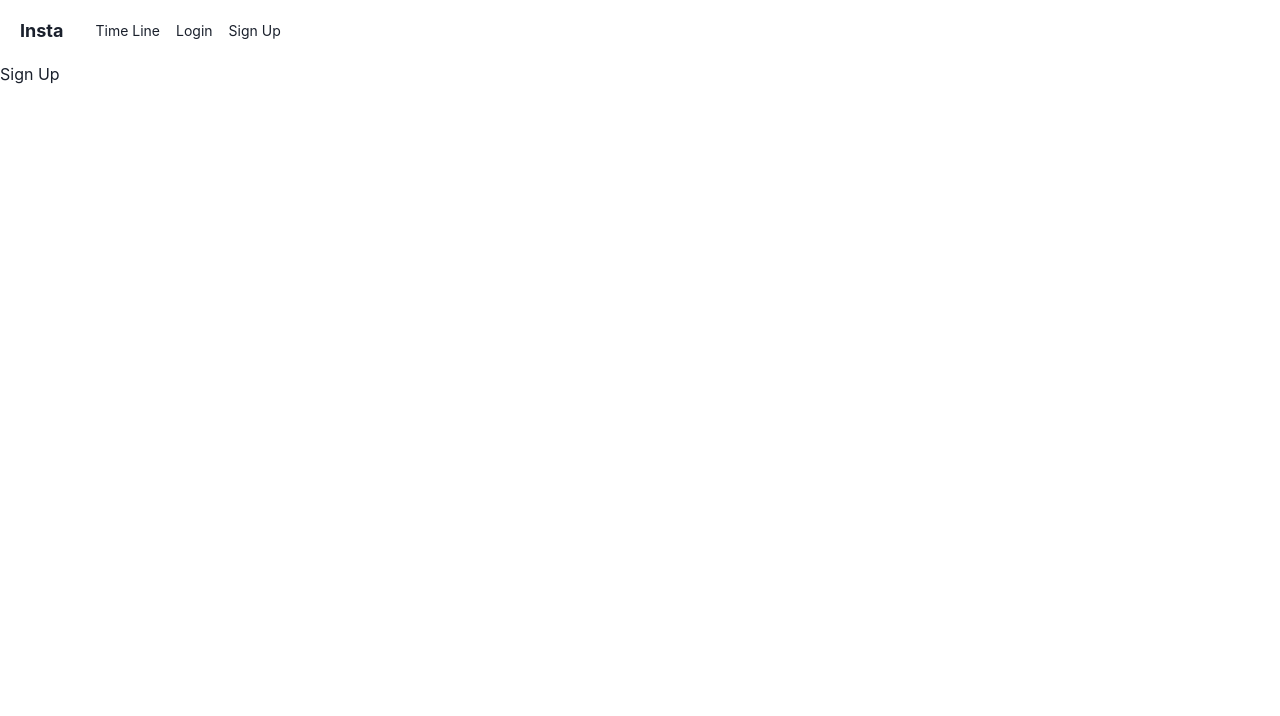
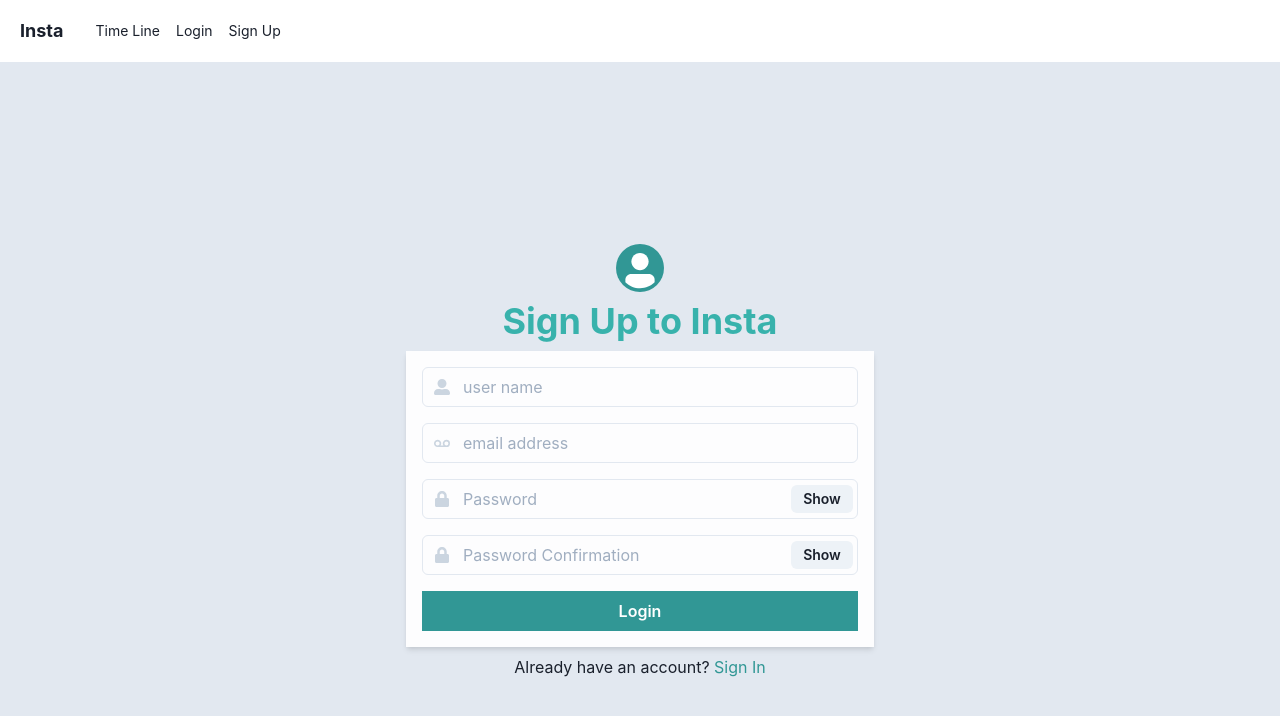
Before and after one commit to koteharyu/insta_front, a React (Create React App) app: page /signup in a window 1280 px wide. Shown: the top 716 px of the page. Built offline with nearby package versions, Linux system fonts and the light colour scheme.

Commit message:
add: login and sign up

```diff
--- a/package.json
+++ b/package.json
@@ -17,6 +17,7 @@
     "framer-motion": "^4.1.17",
     "react": "^17.0.2",
     "react-dom": "^17.0.2",
+    "react-icons": "^4.3.1",
     "react-router-dom": "^5.3.0",
     "react-scripts": "4.0.3",
     "typescript": "^4.1.2",
--- a/src/components/pages/Login.tsx
+++ b/src/components/pages/Login.tsx
@@ -1,7 +1,90 @@
-import { memo, VFC } from "react";
+import { memo, useState, VFC } from "react";
+import { Flex, Heading, Input, Button, InputGroup, Stack, InputLeftElement, chakra, Box, Link, Avatar, FormControl, FormHelperText, InputRightElement } from "@chakra-ui/react";
+import { FaUserAlt, FaLock } from "react-icons/fa";
+
+const CFaUserAlt = chakra(FaUserAlt);
+const CFaLock = chakra(FaLock);
 
 export const Login: VFC = memo(() => {
+
+  const [showPassword, setShowPassword] = useState(false);
+
+  const handleShowClick = () => setShowPassword(!showPassword);
+
   return (
-    <p>LOGIN</p>
-  )
-})
+    <Flex
+      flexDirection="column"
+      width="100wh"
+      height="100vh"
+      backgroundColor="gray.200"
+      justifyContent="center"
+      alignItems="center"
+    >
+      <Stack
+        flexDir="column"
+        mb="2"
+        justifyContent="center"
+        alignItems="center"
+      >
+        <Avatar bg="teal.500" />
+        <Heading color="teal.400">Welcome to Insta</Heading>
+        <Box minW={{ base: "90%", md: "468px" }}>
+          <form>
+            <Stack
+              spacing={4}
+              p="1rem"
+              backgroundColor="whiteAlpha.900"
+              boxShadow="md"
+            >
+              <FormControl>
+                <InputGroup>
+                  <InputLeftElement
+                    pointerEvents="none"
+                    children={<CFaUserAlt color="gray.300" />}
+                  />
+                  <Input type="email" placeholder="email address" />
+                </InputGroup>
+              </FormControl>
+              <FormControl>
+                <InputGroup>
+                  <InputLeftElement
+                    pointerEvents="none"
+                    color="gray.300"
+                    children={<CFaLock color="gray.300" />}
+                  />
+                  <Input
+                    type={showPassword ? "text" : "password"}
+                    placeholder="Password"
+                  />
+                  <InputRightElement width="4.5rem">
+                    <Button h="1.75rem" size="sm" onClick={handleShowClick}>
+                      {showPassword ? "Hide" : "Show"}
+                    </Button>
+                  </InputRightElement>
+                </InputGroup>
+                <FormHelperText textAlign="right">
+                  <Link>forgot password?</Link>
+                </FormHelperText>
+              </FormControl>
+              <Button
+                borderRadius={0}
+                type="submit"
+                variant="solid"
+                colorScheme="teal"
+                width="full"
+              >
+                Login
+              </Button>
+            </Stack>
+          </form>
+        </Box>
+      </Stack>
+      <Box>
+        New to us?{" "}
+        <Link color="teal.500" href="/signup">
+          Sign Up
+        </Link>
+      </Box>
+    </Flex>
+  );
+});
--- a/src/components/pages/SignUp.tsx
+++ b/src/components/pages/SignUp.tsx
@@ -1,7 +1,115 @@
-import { memo, VFC } from "react";
+import { memo, useState, VFC } from "react";
+import { Flex, Heading, Input, Button, InputGroup, Stack, InputLeftElement, chakra, Box, Link, Avatar, FormControl, FormHelperText, InputRightElement } from "@chakra-ui/react";
+import { FaUserAlt, FaLock, FaVoicemail } from "react-icons/fa";
+
+const CFaUserAlt = chakra(FaUserAlt);
+const CFaLock = chakra(FaLock);
+const CFaEmail = chakra(FaVoicemail)
 
 export const SignUp: VFC = memo(() => {
+
+  const [showPassword, setShowPassword] = useState(false);
+
+  const handleShowClick = () => setShowPassword(!showPassword);
+
   return (
-    <p>Sign Up</p>
-  )
-})
+    <Flex
+      flexDirection="column"
+      width="100wh"
+      height="100vh"
+      backgroundColor="gray.200"
+      justifyContent="center"
+      alignItems="center"
+    >
+      <Stack
+        flexDir="column"
+        mb="2"
+        justifyContent="center"
+        alignItems="center"
+      >
+        <Avatar bg="teal.500" />
+        <Heading color="teal.400">Sign Up to Insta</Heading>
+        <Box minW={{ base: "90%", md: "468px" }}>
+          <form>
+            <Stack
+              spacing={4}
+              p="1rem"
+              backgroundColor="whiteAlpha.900"
+              boxShadow="md"
+            >
+              <FormControl>
+                <InputGroup>
+                  <InputLeftElement
+                    pointerEvents="none"
+                    children={<CFaUserAlt color="gray.300" />}
+                  />
+                  <Input type="text" placeholder="user name" />
+                </InputGroup>
+              </FormControl>
+              <FormControl>
+                <InputGroup>
+                  <InputLeftElement
+                    pointerEvents="none"
+                    children={<CFaEmail color="gray.300" />}
+                  />
+                  <Input type="email" placeholder="email address" />
+                </InputGroup>
+              </FormControl>
+              <FormControl>
+                <InputGroup>
+                  <InputLeftElement
+                    pointerEvents="none"
+                    color="gray.300"
+                    children={<CFaLock color="gray.300" />}
+                  />
+                  <Input
+                    type={showPassword ? "text" : "password"}
+                    placeholder="Password"
+                  />
+                  <InputRightElement width="4.5rem">
+                    <Button h="1.75rem" size="sm" onClick={handleShowClick}>
+                      {showPassword ? "Hide" : "Show"}
+                    </Button>
+                  </InputRightElement>
+                </InputGroup>
+              </FormControl>
+              <FormControl>
+                <InputGroup>
+                  <InputLeftElement
+                    pointerEvents="none"
+                    color="gray.300"
+                    children={<CFaLock color="gray.300" />}
+                  />
+                  <Input
+                    type={showPassword ? "text" : "password"}
+                    placeholder="Password Confirmation"
+                  />
+                  <InputRightElement width="4.5rem">
+                    <Button h="1.75rem" size="sm" onClick={handleShowClick}>
+                      {showPassword ? "Hide" : "Show"}
+                    </Button>
+                  </InputRightElement>
+                </InputGroup>
+              </FormControl>
+              <Button
+                borderRadius={0}
+                type="submit"
+                variant="solid"
+                colorScheme="teal"
+                width="full"
+              >
+                Login
+              </Button>
+            </Stack>
+          </form>
+        </Box>
+      </Stack>
+      <Box>
+        Already have an account?{" "}
+        <Link color="teal.500" href="/login">
+          Sign In
+        </Link>
+      </Box>
+    </Flex>
+  );
+});
```
Also changed, not shown: 1 other file (tests, documents, lock files or other folders).
